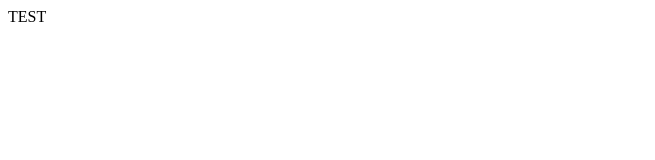
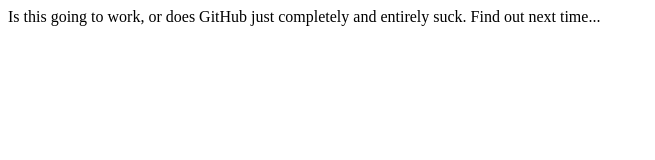
Before and after one commit to elijahsheridan/elijahsheridan.github.io, a plain HTML site: page index.html in a window 1280 px wide. Shown: the whole page, without its empty margins (0-655 px from the left). Drawn offline with Linux system fonts and the light colour scheme.

Commit message:
Update index.html

```diff
--- a/index.html
+++ b/index.html
@@ -1,5 +1,7 @@
 <html>
     <body>
-        TEST
+        <p>
+            Is this going to work, or does GitHub just completely and entirely suck.  Find out next time...
+        </p>
     </body>
 </html>
```
